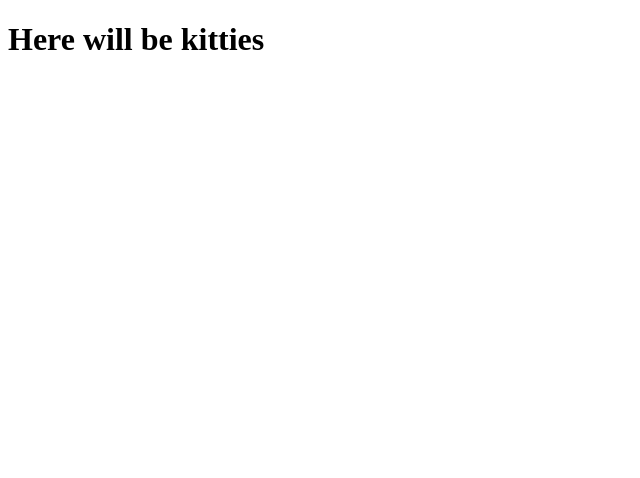
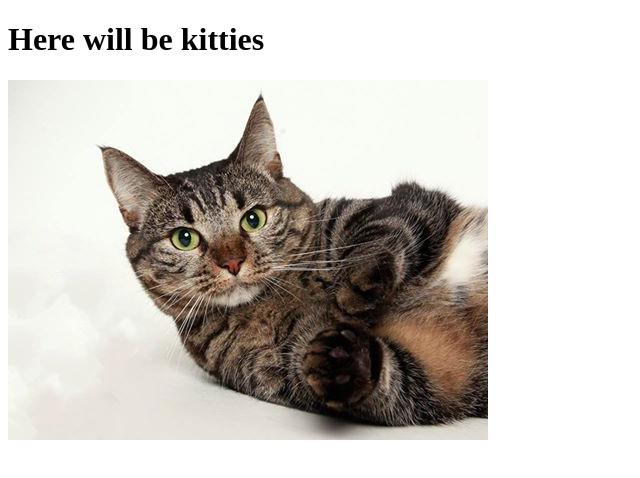
Before and after one commit to stadniuk-roman/Alice, a plain HTML site: page index.html in a window 1280 px wide. Shown: the whole page, without its empty margins (0-640 px from the left). Drawn offline with Linux system fonts and the light colour scheme.

Commit message:
index.html whith img

```diff
--- a/index.html
+++ b/index.html
@@ -7,6 +7,7 @@
   <title>Cool kitties</title>
 </head>
 <body>
-  <h1>Here will be kitties</h1>
+  <h1>Here will be kitties </h1>
+  <img src="img/nice.jpeg" alt="nice_cat">
 </body>
 </html>
```
Also changed, not shown: img/nice.jpeg (added).
